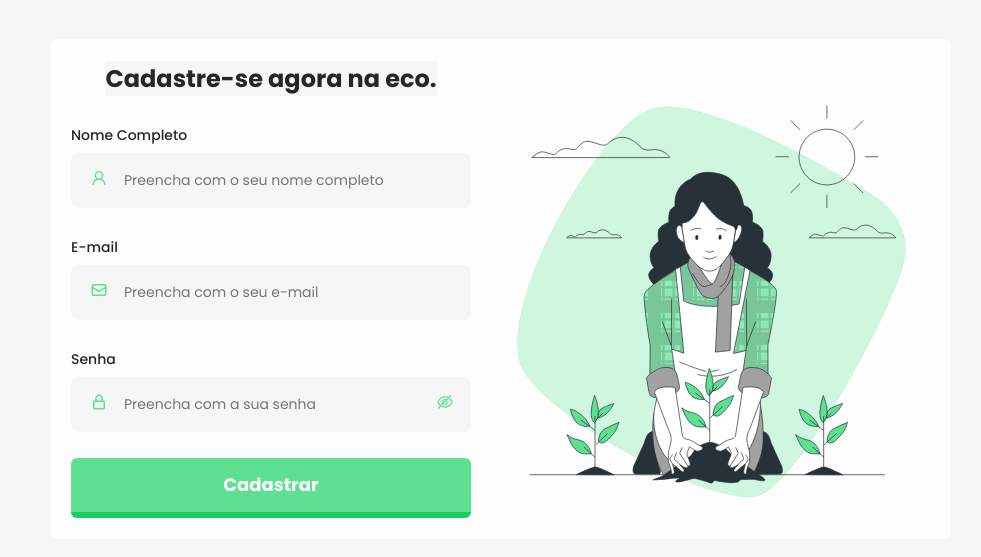
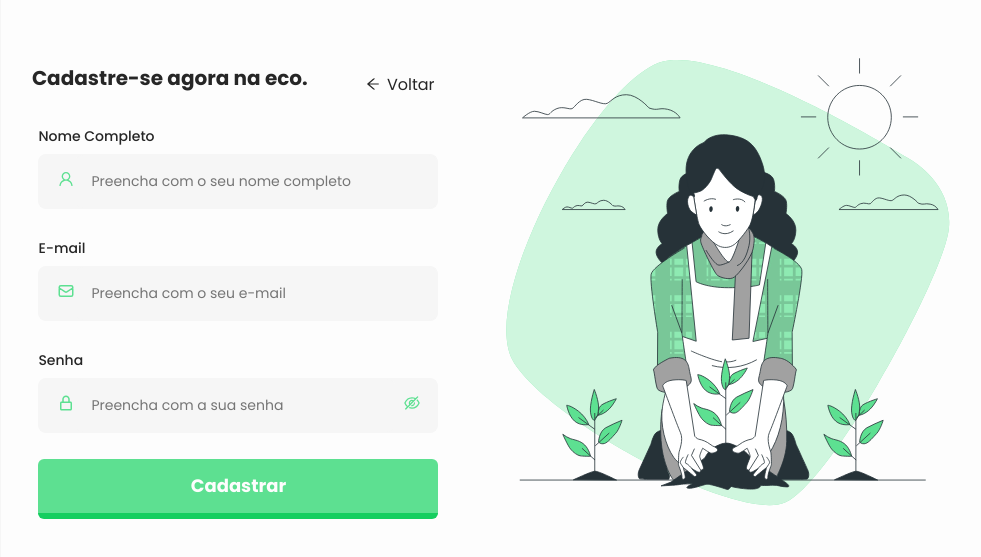
Before and after one commit to rodrigoge/eco, a React (Vite) app in the folder web/: page /user/register in a window 1280 px wide. Shown: the part 111-668 px from the top of the page, without its empty margins (139-1120 px from the left). Built offline with nearby package versions, Linux system fonts and the light colour scheme.

Commit message:
feat: creating points list

```diff
--- a/web/src/components/ButtonComponent/styles.scss
+++ b/web/src/components/ButtonComponent/styles.scss
@@ -7,9 +7,9 @@
     cursor: pointer;
 }
 
-.btn:hover {
+.btn:is(:hover, :focus) {
     filter: brightness(95%);
-    transition: 0.4s;
+    transition: 0.3s;
 }
 
 .btn-green {
@@ -26,7 +26,7 @@
 
 .btn-lg {
     margin-top: 26px;
-    width: 100%;
+    width: 400px;
     height: 60px;
     font-size: 18px;
 }
--- a/web/src/components/HeaderComponent/index.tsx
+++ b/web/src/components/HeaderComponent/index.tsx
@@ -1,8 +1,19 @@
 import './styles.scss';
 import logo from '../../assets/logo.svg';
 import ButtonComponent from '../../components/ButtonComponent';
+import { useNavigate } from 'react-router-dom';
 
 export default function HeaderComponent() {
+    const navigate = useNavigate()
+
+    async function sendToRegisterUser() {
+        navigate('/user/register')
+    }
+
+    async function sendToPoints() {
+        navigate('/points')
+    }
+
     return (
         <header>
             <img src={logo} alt="Logotype echo" />
@@ -12,11 +23,13 @@ export default function HeaderComponent() {
                     className='btn btn-blue'
                     size='btn-sm'
                     text='Cadastrar'
+                    onClick={sendToRegisterUser}
                 />
                 <ButtonComponent
                     className='btn btn-green'
                     size='btn-sm'
                     text='Descartar'
+                    onClick={sendToPoints}
                 />
             </div>
         </header>
--- a/web/src/pages/Homepage/index.tsx
+++ b/web/src/pages/Homepage/index.tsx
@@ -2,8 +2,15 @@ import HeaderComponent from '../../components/HeaderComponent';
 import './styles.scss';
 import heroImg from '../../assets/hero-image.svg';
 import ButtonComponent from '../../components/ButtonComponent';
+import { useNavigate } from "react-router-dom"
 
 export default function Homepage() {
+    const navigate = useNavigate()
+
+    async function sendToPoints() {
+        navigate('/points')
+    }
+
     return (
         <div className="home-container">
             <HeaderComponent />
@@ -19,6 +26,7 @@ export default function Homepage() {
                                 className='btn btn-green'
                                 size='btn-lg'
                                 text='Descarte o seu produto'
+                                onClick={sendToPoints}
                             />
                         </div>
 
--- /dev/null
+++ b/web/src/pages/ListPoints/index.tsx
@@ -0,0 +1,17 @@
+import './styles.scss';
+
+export default function ListPoints() {
+    return (
+        <div className="points-container">
+            <div className="points-box">
+                <h2>
+                    Lista de Ecopontos disponíveis
+                </h2>
+
+                <div className="card">
+
+                </div>
+            </div>
+        </div>
+    );
+}
--- /dev/null
+++ b/web/src/pages/ListPoints/styles.scss
@@ -0,0 +1,17 @@
+@import '../../../src/styles/colors.scss';
+
+.points-container {
+    display: flex;
+    align-items: center;
+    justify-content: center;
+    margin-top: 60px;
+
+    .points-box {
+        width: 1200px;
+        height: 800px;
+        background-color: $white;
+        display: flex;
+        align-items: center;
+        justify-content: center;
+    }
+}
--- a/web/src/pages/RegisterUser/index.tsx
+++ b/web/src/pages/RegisterUser/index.tsx
@@ -1,11 +1,12 @@
 import { useState } from 'react'
 import './styles.scss';
 import { HiOutlineMail } from 'react-icons/hi'
-import { AiOutlineUser } from 'react-icons/ai'
+import { AiOutlineArrowLeft, AiOutlineUser } from 'react-icons/ai'
 import { BiLockAlt } from 'react-icons/bi'
 import registerImg from '../../assets/register-image.svg'
 import InputField from '../../components/InputFieldComponent';
 import ButtonComponent from '../../components/ButtonComponent';
+import { Link } from 'react-router-dom';
 
 export default function RegisterUser() {
     const [name, setName] = useState('');
@@ -18,6 +19,10 @@ export default function RegisterUser() {
                 <div className='register-user-aside'>
                     <header>
                         <h2>Cadastre-se agora na <span>eco</span>.</h2>
+                        <Link to={"/"} className='back-page'>
+                            <AiOutlineArrowLeft />
+                            <span>Voltar</span>
+                        </Link>
                     </header>
 
                     <div className="fields">
--- a/web/src/pages/RegisterUser/styles.scss
+++ b/web/src/pages/RegisterUser/styles.scss
@@ -9,8 +9,8 @@
     position: absolute;
 
     form {
-        width: 900px;
-        height: 500px;
+        width: 1000px;
+        height: 600px;
         z-index: 9999;
         display: flex;
         flex-direction: row;
@@ -23,12 +23,35 @@
     .register-user-aside {
         display: flex;
         flex-direction: column;
-        justify-content: center;
+        align-items: center;
         padding: 20px;
+        width: 550px;
+
 
         header {
+            background-color: transparent;
+            width: 100%;
+            gap: 12px;
+
             h2 {
                 color: $black;
+                font-size: 20px;
+            }
+
+            .back-page {
+                display: flex;
+                align-items: center;
+                margin-top: 12px;
+                color: $black;
+                text-decoration: none;
+                gap: 6px;
+                cursor: pointer;
+                width: 80px;
+            }
+
+            .back-page:hover {
+                color: $green;
+                transition: 0.3s;
             }
         }
 
--- a/web/src/routes/Router.tsx
+++ b/web/src/routes/Router.tsx
@@ -1,6 +1,7 @@
 import { BrowserRouter, Route, Routes } from "react-router-dom";
 import Homepage from "../pages/Homepage";
 import RegisterUser from "../pages/RegisterUser";
+import ListPoints from "../pages/ListPoints";
 
 export default function Router() {
     return (
@@ -8,6 +9,7 @@ export default function Router() {
             <Routes>
                 <Route path="/" element={<Homepage />} />
                 <Route path="/user/register" element={<RegisterUser />} />
+                <Route path="/points" element={<ListPoints />} />
             </Routes>
         </BrowserRouter>
     );
```
